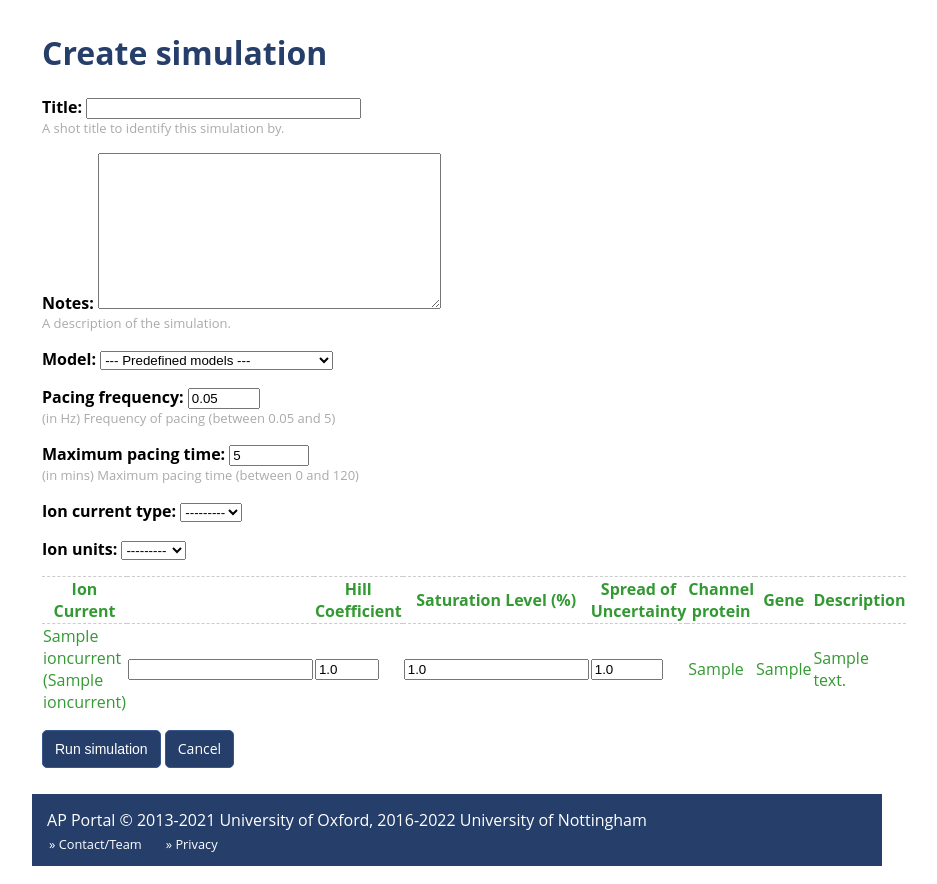
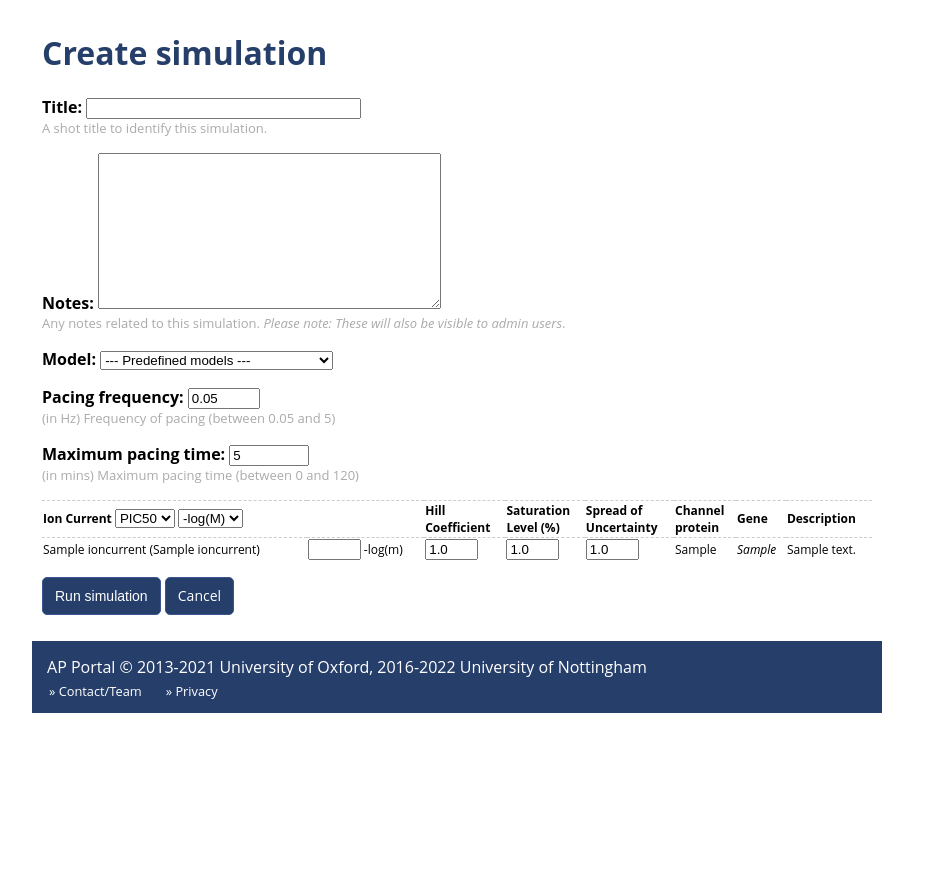
Before and after one commit to CardiacModelling/ap-nimbus-client, a Django app: page /simulations/simulation/new/ in a window 1280 px wide. Shown: the part 62-946 px from the top of the page, without its empty margins (183-1120 px from the left). After the commit the page ends 775 px from the top, so only its background shows below. Run offline with Django 3.2, Linux system fonts and the light colour scheme; a user stored in the database is signed in; tables that the repository leaves empty hold one stand-in row (values such as "Sample post"); parts of the project's set-up code (start-up, migrations or seed data) failed here and were passed over.

Commit message:
added protein, gene and description and styling

```diff
--- a/client/simulations/forms.py
+++ b/client/simulations/forms.py
@@ -21,7 +21,6 @@
     def __init__(self, *args, **kwargs):
         self.user = kwargs.pop("user", None)
         super().__init__(*args, **kwargs)
-#        assert False, str(self.initial['ion_current'])
         self.fields['ion_current'].widget = forms.HiddenInput()
         self.fields['hill_coefficient'].widget.attrs['min'] = 0.1
         self.fields['hill_coefficient'].widget.attrs['max'] = 5.0
@@ -65,9 +64,12 @@
         self.user = kwargs.pop("user", None)
         super().__init__(*args, **kwargs)
         # populate models seperating predefined and uploaded models
-        predef_models = [(str(m), str(m)) for m in CellmlModel.objects.all() if m.predefined and m.is_visible_to(self.user)]
-        uploaded_models = [(str(m), str(m)) for m in CellmlModel.objects.all() if not m.predefined and m.is_visible_to(self.user)]
+        predef_models = [(m.id, str(m)) for m in CellmlModel.objects.all() if m.predefined and m.is_visible_to(self.user)]
+        uploaded_models = [(m.id, str(m)) for m in CellmlModel.objects.all() if not m.predefined and m.is_visible_to(self.user)]
+
         self.fields['model'].choices = [(None, '--- Predefined models ---')] + predef_models + [(None, '--- Uploaded models ---')] + uploaded_models
+        self.fields['ion_current_type'].choices = Simulation.IonCurrentType.choices
+        self.fields['ion_units'].choices = Simulation.IonCurrentUnits.choices
 
         self.fields['pacing_frequency'].widget.attrs['min'] = 0.05
         self.fields['pacing_frequency'].widget.attrs['max'] = 5.0
--- a/client/simulations/models.py
+++ b/client/simulations/models.py
@@ -17,8 +17,8 @@
         µM = 'µM', 'µM'
         nM = 'nM', 'nM'
 
-    title = models.CharField(max_length=255, help_text="A shot title to identify this simulation by.")
-    notes = models.TextField(blank=True, default='', help_text="A description of the simulation.")
+    title = models.CharField(max_length=255, help_text="A shot title to identify this simulation.")
+    notes = models.TextField(blank=True, default='', help_text="Any notes related to this simulation. <em> Please note: These will also be visible to admin users</em>.")
     created_at = models.DateTimeField(auto_now_add=True)
     author = models.ForeignKey(on_delete=django.db.models.deletion.CASCADE, to=settings.AUTH_USER_MODEL)
 
@@ -52,7 +52,7 @@
 class SimulationIonCurrentParam(models.Model):
     simulation = models.ForeignKey(on_delete=django.db.models.deletion.CASCADE, to=Simulation)
     ion_current = models.ForeignKey(on_delete=django.db.models.deletion.CASCADE, to=IonCurrent)
-    current = models.FloatField()
+    current = models.FloatField(blank=True, null=True)
     hill_coefficient = models.FloatField(default=1)
     saturation_level = models.FloatField(default=0)
     spread_of_uncertainty = models.FloatField(default=1)
--- a/client/simulations/views.py
+++ b/client/simulations/views.py
@@ -29,7 +29,6 @@
                 self.formset = self.formset_class(
                     self.request.POST,
                     initial=initial,
-                    context=context,
                     form_kwargs=form_kwargs)
             else:
                 self.formset = self.formset_class(initial=initial, form_kwargs=form_kwargs)
--- a/client/static/css/style.css
+++ b/client/static/css/style.css
@@ -214,3 +214,21 @@
 
 tr:nth-child(1) {
   border-top: 1px dashed #ccc; }
+
+
+#ioncurrent-formset{
+    font-size: 12px;
+    text-align: left;
+}
+
+#ioncurrent-formset input[type='number']{
+    width: 45px;
+}
+
+#ioncurrent-formset .ion-units{
+    display: inline;
+}
+
+errorlist{
+    color: #DC143C;
+}
--- a/client/templates/files/cellmlmodel.html
+++ b/client/templates/files/cellmlmodel.html
@@ -7,7 +7,7 @@
 <div id='cellmlmodelform'>
   <h1>{% if object.id %}Edit{% else %}Create{% endif %} CellML Model{% if object.id %}: {{ object }}{% endif %}</h1>
 
-  <form method="POST" action="" enctype="multipart/form-data">
+  <form method="POST" action="" enctype="multipart/form-data" name="cellmlform">
     {% csrf_token %}
 
     {{ form.as_p }}
--- a/client/templates/simulations/simulation.html
+++ b/client/templates/simulations/simulation.html
@@ -4,18 +4,24 @@
 {% block title %}Create simulation - {% endblock title %}
 
 {% block content %}
-<div id='cellmlmodelform'>
+<div id='simulationform'>
   <h1>Create simulation</h1>
 
   <form method="POST" action="" enctype="multipart/form-data">
     {% csrf_token %}
-    {{ form.as_p }}
+
+    {% for field in form.visible_fields %}
+        {% if field.name != "ion_units" and field.name != "ion_current_type"%}
+            <p>{{ field.label_tag }} {{ field.errors }} {{ field }} <span class="helptext">{{ field.help_text|safe }}</span></p>
+        {% endif %}
+    {% endfor %}
+
     {{ formset.management_form }}
-    <table class="ioncurrent-formset" id="ioncurrent-formset">
-        <thead><tr><th>Ion Current</th><th></th><th>Hill Coefficient</th><th>Saturation Level (%)</th><th>Spread of Uncertainty</th><th>Channel protein</th><th>Gene</th><th>Description</th></tr></thead>
+    <table class="ioncurrent-formset" id="ioncurrent-formset" border="0">
+        <thead><tr><th colspan="2">Ion Current {{form.ion_current_type}} {{form.ion_units}}</th><th>Hill <br/>Coefficient</th><th>Saturation <br/>Level (%)</th><th>Spread of <br/>Uncertainty</th><th>Channel <br/>protein</th><th>Gene</th><th>Description</th></tr></thead>
         <tbody>
             {% for form in formset %}
-                <tr><td>{{form.initial.ion_current}} {{form.ion_current }}</td><td>{{form.current}}</td><td>{{form.hill_coefficient}}</td><td>{{form.saturation_level}}</td><td>{{form.spread_of_uncertainty}}</td><td>{{form.initial.channel_protein|safe}}</td><td>{{form.initial.gene}}</td><td>{{form.initial.description}}</td></tr>
+                <tr><td>{{form.initial.ion_current}} {{form.ion_current}}</td><td>{{form.current}} <div class="ion-units">-log(m)</div></td><td>{{form.hill_coefficient}}</td><td>{{form.saturation_level}}</td><td>{{form.spread_of_uncertainty}}</td><td>{{form.initial.channel_protein|safe}}</td><td><em>{{form.initial.gene}}</em></td><td>{{form.initial.description}}</td></tr>
             {% endfor %}
         </tbody>
     </table>
```
Also changed, not shown: client/simulations/migrations/0001_initial.py.
